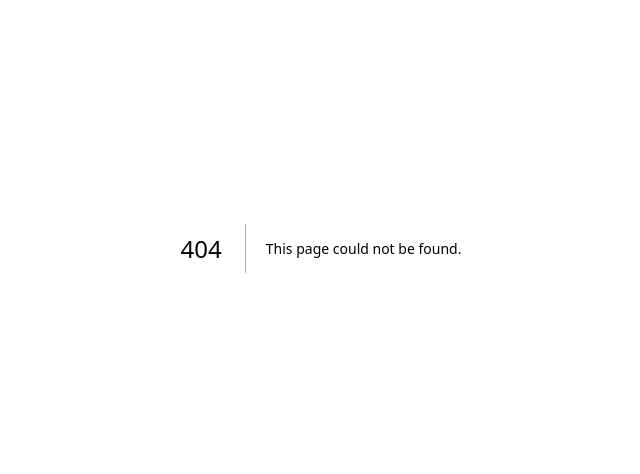
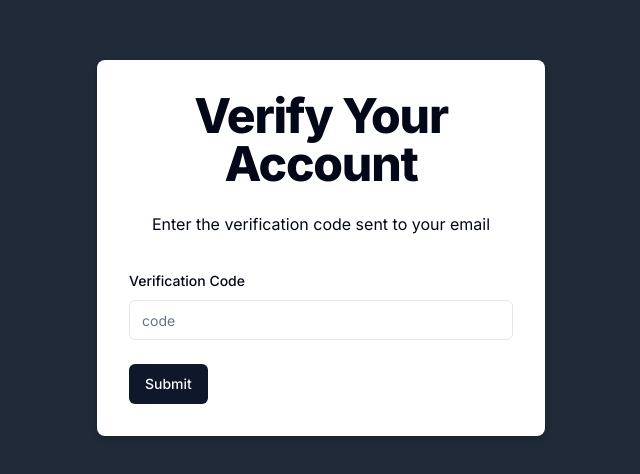
Before and after one commit to PrashantMaurya252/nextjsfullstackwithaimodel, a Next.js app: page /verify/1 in a window 1280 px wide. Before the commit this address had no page. Shown: the part 152-626 px from the top of the page, without its empty margins (319-959 px from the left). Built offline with nearby package versions, Linux system fonts and the light colour scheme.

Commit message:
verify code implemented on frontend

```diff
--- /dev/null
+++ b/src/app/(auth)/verify/[username]/page.tsx
@@ -0,0 +1,85 @@
+'use client'
+
+import { Button } from '@/components/ui/button'
+import { Form, FormControl, FormField, FormItem, FormLabel, FormMessage } from '@/components/ui/form'
+import { Input } from '@/components/ui/input'
+import { useToast } from '@/components/ui/use-toast'
+import { signUpSchema } from '@/schemas/signupSchema'
+import { verifySchema } from '@/schemas/verifySchema'
+import { ApiResponse } from '@/types/ApiResponse'
+import { zodResolver } from '@hookform/resolvers/zod'
+import axios, { AxiosError } from 'axios'
+import { useParams, useRouter } from 'next/navigation'
+import React from 'react'
+import {  useForm } from 'react-hook-form'
+import * as z from 'zod'
+
+const VerifyAccount = () => {
+    const router = useRouter()
+    const params = useParams<{username:string}>()
+    const {toast} = useToast()
+
+    const form = useForm<z.infer<typeof verifySchema>>({
+        resolver:zodResolver(verifySchema),
+
+      })
+
+      const onSubmit = async (data:z.infer<typeof verifySchema>) =>{
+        try {
+            const response = await axios.post(`/api/verify-code`,{
+                username:params.username,
+                code:data.code
+            })
+
+            toast({
+                title:"Success",
+                description:response.data.message
+            })
+
+            router.replace('sign-in')
+        } catch (error) {
+            console.error("Error in sign-up user",error)
+            const axiosError = error as AxiosError<ApiResponse>
+
+            toast({
+              title:"Signup Failed",
+              description:axiosError.response?.data.message,
+              variant:"destructive"
+            })
+
+        }
+      }
+  return (
+    <div className="flex justify-center items-center min-h-screen bg-gray-800">
+        <div className="w-full max-w-md p-8 space-y-8 bg-white rounded-lg shadow-md">
+        <div className="text-center">
+        <h1 className="text-4xl font-extrabold tracking-tight lg:text-5xl mb-6">
+          Verify Your Account
+        </h1>
+        <p className="mb-4">Enter the verification code sent to your email</p>
+      </div>
+      <Form {...form}>
+      <form onSubmit={form.handleSubmit(onSubmit)} className="space-y-6">
+        <FormField
+          control={form.control}
+          name="code"
+          render={({ field }) => (
+            <FormItem>
+              <FormLabel>Verification Code</FormLabel>
+              <FormControl>
+                <Input placeholder="code" {...field} />
+              </FormControl>
+
+              <FormMessage />
+            </FormItem>
+          )}
+        />
+        <Button type="submit">Submit</Button>
+      </form>
+    </Form>
+        </div>
+    </div>
+  )
+}
+
+export default VerifyAccount
```
